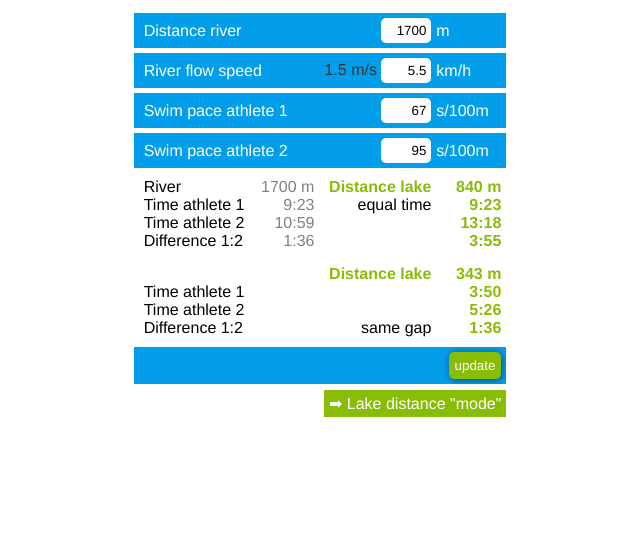
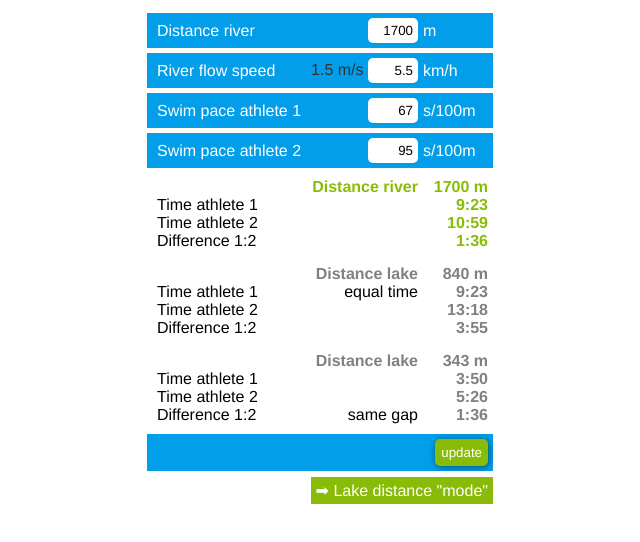
Before and after one commit to Walibu/runForm, a plain HTML site: page swim/river.html in a window 1280 px wide. Shown: the whole page, without its empty margins (315-955 px from the left). Drawn offline with Linux system fonts and the light colour scheme.

Commit message:
better usablity

```diff
--- a/swim/river.html
+++ b/swim/river.html
@@ -49,24 +49,39 @@
 </tr>
 <tr class="row-time">
     <td class="col-1">
-        <div>River</div>
+        <div>&nbsp;</div>
         <div>Time athlete 1</div>
         <div>Time athlete 2</div>
         <div>Difference 1:2</div>
     </td>
-    <td class="col-2">
+    <td class="col-3" colspan="3">
+        <div class="suggest">Distance river</div>
+        <div>&nbsp;</div>
+        <div>&nbsp;</div>
+        <div>&nbsp;</div>
+    </td>
+    <td class="col-4">
         <div id="_distanceFluss" class="suggest">--</div>
         <div id="_ftime_s1" class="suggest">--</div>
         <div id="_ftime_s2" class="suggest">--</div>
         <div id="_sdelta_s" class="suggest">--</div>
     </td>
-    <td class="col-3" colspan="2">
+    <td></td>
+</tr>
+<tr class="row-time">
+    <td class="col-1">
+        <div>&nbsp;</div>
+        <div>Time athlete 1</div>
+        <div>Time athlete 2</div>
+        <div>Difference 1:2</div>
+    </td>
+    <td class="col-2" colspan="3">
         <div class="suggest">Distance lake</div>
         <div>equal time</div>
         <div>&nbsp;</div>
         <div>&nbsp;</div>
     </td>
-    <td class="col-4">
+    <td class="col-2">
         <div id="_distanceSeeT" class="suggest">--</div>
         <div id="_ftime_s1T" class="suggest">--</div>
         <div id="_ftime_s2T" class="suggest">--</div>
@@ -81,13 +96,13 @@
         <div>Time athlete 2</div>
         <div>Difference 1:2</div>
     </td>
-    <td class="col-3" colspan="3">
+    <td class="col-2" colspan="3">
         <div class="suggest">Distance lake</div>
         <div>&nbsp;</div>
         <div>&nbsp;</div>
         <div>same gap</div>
     </td>
-    <td class="col-4">
+    <td class="col-2">
         <div id="_distanceSee" class="suggest">--</div>
         <div id="_stime_s1" class="suggest">--</div>
         <div id="_stime_s2" class="suggest">--</div>
--- a/swim/style_1.css
+++ b/swim/style_1.css
@@ -81,7 +81,7 @@ input::-moz-placeholder {
     text-align: right;
 }
 .col-2 .suggest {
-    padding-left: 5px;
+    font-weight: bold;
     color: grey;
 }
 .col-3 .suggest {
```
Also changed, not shown: swim/index.html (+17 -3 lines).
